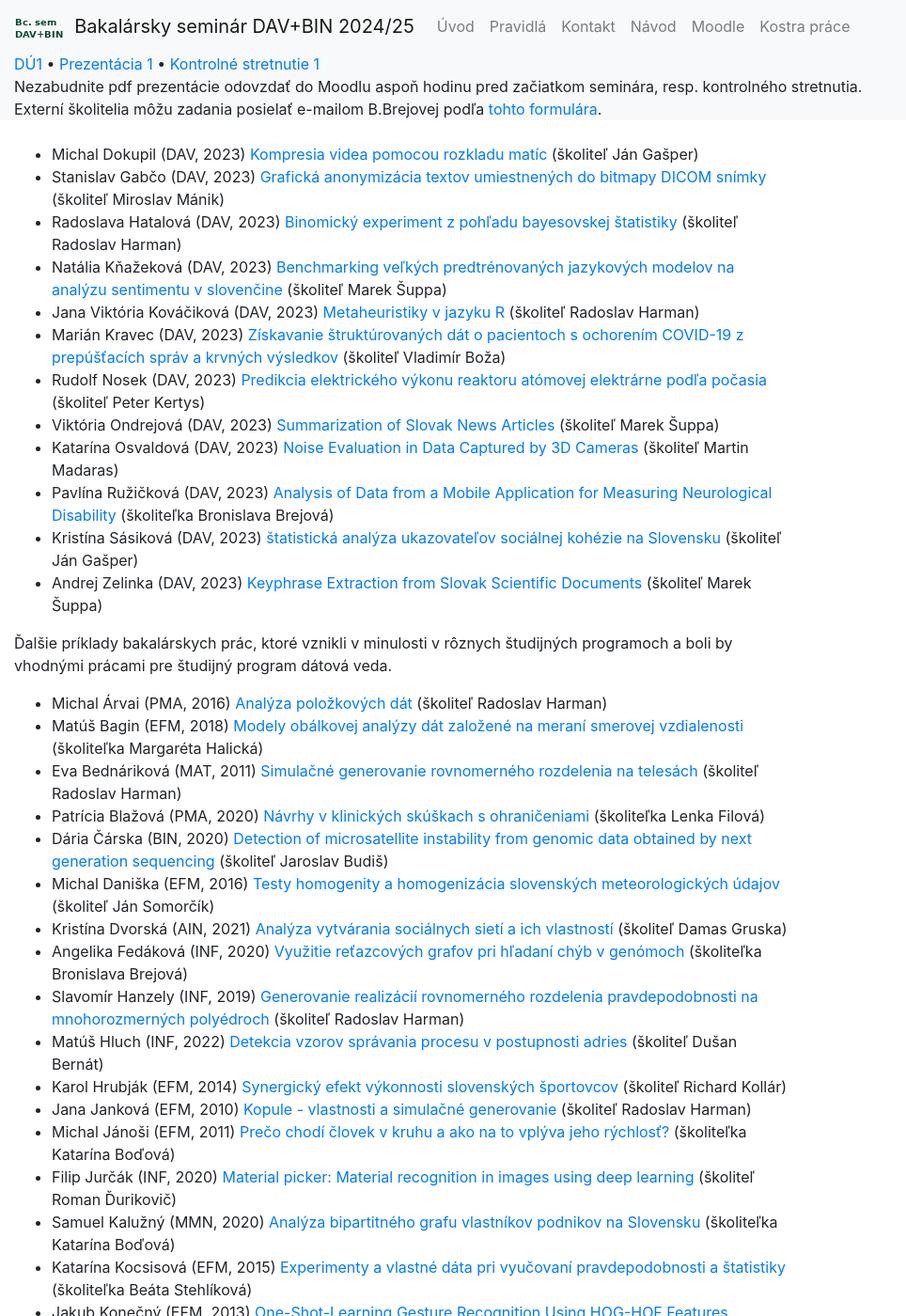
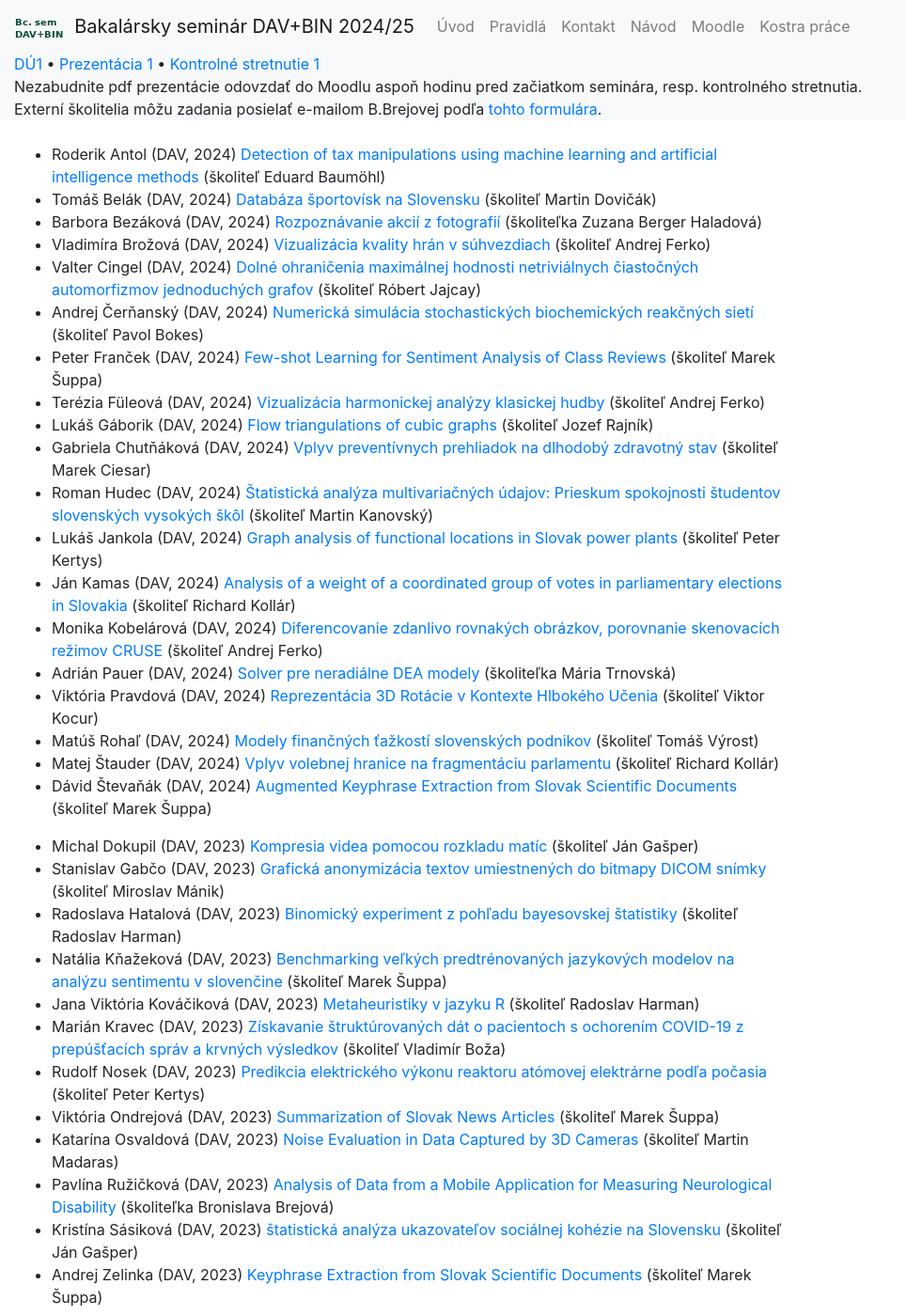
Before and after one commit to bbrejova/bcdav, a Jekyll site: the page built from Priklady_DAV.md, in a window 1280 px wide and 1400 px high. Shown: the whole window at 94% size, without its empty margins (0-964 px from the left). Built offline with Jekyll 4.4.1, drawn with Linux system fonts in a browser that asks for light colours; nearby versions of some CDN libraries; our own code applies the rules of GitHub Pages for plain Markdown files.

Commit message:
priklady

```diff
--- a/Priklady_DAV.md
+++ b/Priklady_DAV.md
@@ -2,6 +2,25 @@
 title: Príklady prác na študijnom programe dátová veda
 ---
 
+* Roderik Antol (DAV, 2024) [Detection of tax manipulations using machine learning and artificial intelligence methods](https://opac.crzp.sk/?fn=detailBiblioForm&sid=C1EFC3B1039AA8EF96EDF8AFAF84) (školiteľ Eduard Baumöhl)
+* Tomáš Belák (DAV, 2024) [Databáza športovísk na Slovensku](https://opac.crzp.sk/?fn=detailBiblioForm&sid=A6A9937D4AB687F47BCB8EA9E4AF) (školiteľ Martin Dovičák)
+* Barbora Bezáková (DAV, 2024) [Rozpoznávanie akcií z fotografií](https://opac.crzp.sk/?fn=detailBiblioForm&sid=A6A9937D4AB687F47BCA84A9E4AF) (školiteľka Zuzana Berger Haladová)
+* Vladimíra Brožová (DAV, 2024) [Vizualizácia kvality hrán v súhvezdiach](https://opac.crzp.sk/?fn=detailBiblioForm&sid=A6A9937D4AB687F47BCA8CA9E4AF) (školiteľ Andrej Ferko)
+* Valter Cingel (DAV, 2024) [Dolné ohraničenia maximálnej hodnosti netriviálnych čiastočných automorfizmov jednoduchých grafov](https://opac.crzp.sk/?fn=detailBiblioForm&sid=C1EFC3B1039AA8EF9EE9F7AFAF84) (školiteľ Róbert Jajcay)
+* Andrej Čerňanský (DAV, 2024) [Numerická simulácia stochastických biochemických reakčných sietí](https://opac.crzp.sk/?fn=detailBiblioForm&sid=C1EFC3B1039AA8EF9EEEFCAFAF84) (školiteľ Pavol Bokes)
+* Peter Franček (DAV, 2024) [Few-shot Learning for Sentiment Analysis of Class Reviews](https://opac.crzp.sk/?fn=detailBiblioForm&sid=A6A9937D4AB687F47ACC8EA9E4AF) (školiteľ Marek Šuppa)
+* Terézia Füleová (DAV, 2024) [Vizualizácia harmonickej analýzy klasickej hudby](https://opac.crzp.sk/?fn=detailBiblioForm&sid=A6A9937D4AB687F47BC98BA9E4AF) (školiteľ Andrej Ferko)
+* Lukáš Gáborik (DAV, 2024) [Flow triangulations of cubic graphs](https://opac.crzp.sk/?fn=detailBiblioForm&sid=C1EFC3B1039AA8EF9EE9FEAFAF84) (školiteľ Jozef Rajník)
+* Gabriela Chutňáková (DAV, 2024) [Vplyv preventívnych prehliadok na dlhodobý zdravotný stav](https://opac.crzp.sk/?fn=detailBiblioForm&sid=C1EFC3B1039AA8EF9FE3F7AFAF84) (školiteľ Marek Ciesar)
+* Roman Hudec (DAV, 2024) [Štatistická analýza multivariačných údajov: Prieskum spokojnosti študentov slovenských vysokých škôl](https://opac.crzp.sk/?fn=detailBiblioForm&sid=A6A9937D4AB687F47BCA8AA9E4AF) (školiteľ Martin Kanovský)
+* Lukáš Jankola (DAV, 2024) [Graph analysis of functional locations in Slovak power plants](https://opac.crzp.sk/?fn=detailBiblioForm&sid=A6A9937D4AB687F47BC584A9E4AF) (školiteľ Peter Kertys)
+* Ján Kamas (DAV, 2024) [Analysis of a weight of a coordinated group of votes in parliamentary elections in Slovakia](https://opac.crzp.sk/?fn=detailBiblioForm&sid=A6A9937D4AB687F47BC58EA9E4AF) (školiteľ Richard Kollár)
+* Monika Kobelárová (DAV, 2024) [Diferencovanie zdanlivo rovnakých obrázkov, porovnanie skenovacích režimov CRUSE](https://opac.crzp.sk/?fn=detailBiblioForm&sid=A6A9937D4AB687F47BC984A9E4AF) (školiteľ Andrej Ferko)
+* Adrián Pauer (DAV, 2024) [Solver pre neradiálne DEA modely](https://opac.crzp.sk/?fn=detailBiblioForm&sid=C1EFC3B1039AA8EF9EE9FFAFAF84) (školiteľka Mária Trnovská)
+* Viktória Pravdová (DAV, 2024) [Reprezentácia 3D Rotácie v Kontexte Hlbokého Učenia](https://opac.crzp.sk/?fn=detailBiblioForm&sid=A6A9937D4AB687F47BCA85A9E4AF) (školiteľ Viktor Kocur)
+* Matúš Rohaľ (DAV, 2024) [Modely finančných ťažkostí slovenských podnikov](https://opac.crzp.sk/?fn=detailBiblioForm&sid=A6A9937D4AB687F47BCA8FA9E4AF) (školiteľ Tomáš Výrost)
+* Matej Štauder (DAV, 2024) [Vplyv volebnej hranice na fragmentáciu parlamentu](https://opac.crzp.sk/?fn=detailBiblioForm&sid=A6A9937D4AB687F47BC58DA9E4AF) (školiteľ Richard Kollár)
+* Dávid Števaňák (DAV, 2024) [Augmented Keyphrase Extraction from Slovak Scientific Documents](https://opac.crzp.sk/?fn=detailBiblioForm&sid=A6A9937D4AB687F47ACC8CA9E4AF) (školiteľ Marek Šuppa)
 
 * Michal Dokupil (DAV, 2023) [Kompresia videa pomocou rozkladu matíc](https://opac.crzp.sk/?fn=detailBiblioForm&sid=C03CB0FBA6588971DD3C2AD1B6BF) (školiteľ Ján Gašper)
 * Stanislav Gabčo (DAV, 2023) [Grafická anonymizácia textov umiestnených do bitmapy DICOM snímky](https://opac.crzp.sk/?fn=detailBiblioForm&sid=C03CB0FBA6588971DD3C21D1B6BF) (školiteľ Miroslav Mánik)
@@ -15,7 +34,6 @@ title: Príklady prác na študijnom programe dátová veda
 * Pavlína Ružičková (DAV, 2023) [Analysis of Data from a Mobile Application for Measuring Neurological Disability](https://opac.crzp.sk/?fn=detailBiblioForm&sid=C03CB0FBA6588971DD3C22D1B6BF) (školiteľka Bronislava Brejová)
 * Kristína Sásiková (DAV, 2023) [štatistická analýza ukazovateľov sociálnej kohézie na Slovensku](https://opac.crzp.sk/?fn=detailBiblioForm&sid=C03CB0FBA6588971DD3F20D1B6BF) (školiteľ Ján Gašper)
 * Andrej Zelinka (DAV, 2023) [Keyphrase Extraction from Slovak Scientific Documents](https://opac.crzp.sk/?fn=detailBiblioForm&sid=C03CB0FBA6588971DD3A2BD1B6BF) (školiteľ Marek Šuppa)
-
 
 Ďalšie príklady bakalárskych prác, ktoré vznikli v minulosti v rôznych študijných programoch a boli by vhodnými prácami pre študijný program dátová veda.
 
```
Also changed, not shown: Príklady_BIN.md (+2 -0 lines).
